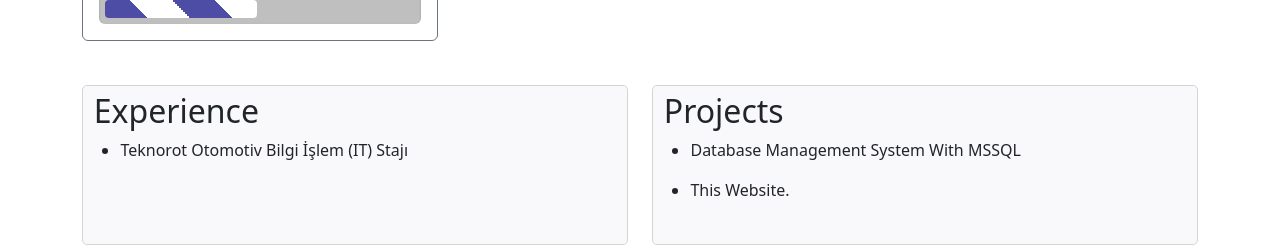
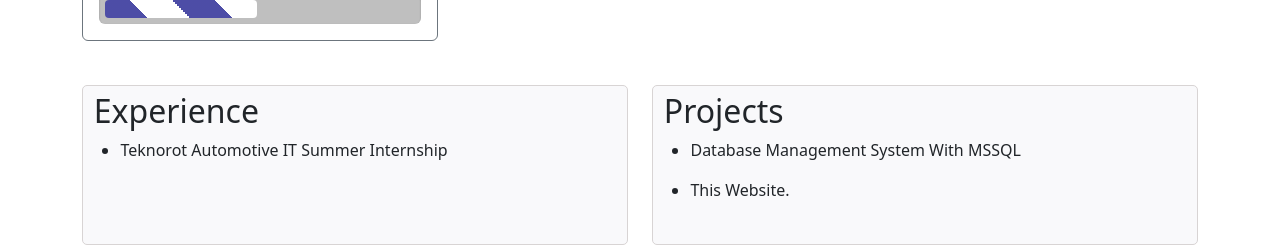
Before and after one commit to thengjn/thengjn.github.io, a plain HTML site: page docs/indexEnglish.html in a window 1280 px wide. Shown: the part 1160-1407 px from the top of the page. Drawn offline with nearby package versions, Linux system fonts and the light colour scheme.

Commit message:
mini fix

```diff
--- a/docs/indexEnglish.html
+++ b/docs/indexEnglish.html
@@ -203,7 +203,7 @@
           <h2 style="margin-left: 1%;">Experience</h2>
           <ul>
             <li>
-              Teknorot Otomotiv Bilgi İşlem (IT) Stajı
+              Teknorot Automotive IT Summer Internship
             </li>
           </ul>
         </div>
```
